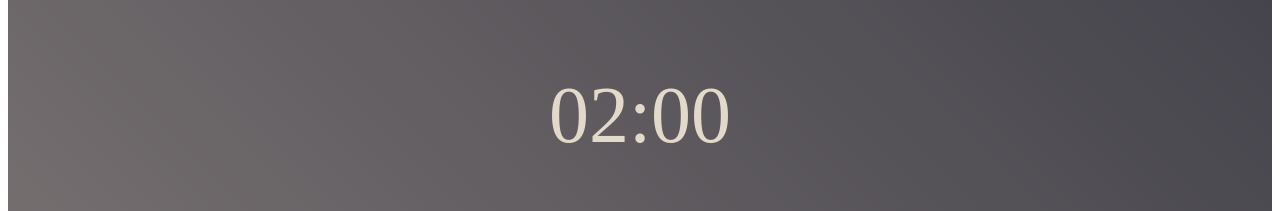
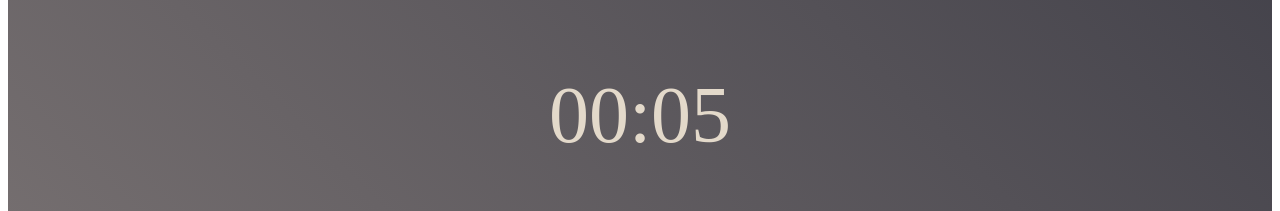
Before and after one commit to rschulzongithub/permanent-efforts, a React (Create React App) app: page / in a window 1280 px wide. Shown: the part 226-437 px from the top of the page. Built offline with nearby package versions, Linux system fonts and the light colour scheme.

Commit message:
Timer stops if zero

```diff
--- a/src/Timer.js
+++ b/src/Timer.js
@@ -3,11 +3,13 @@ import styled from 'styled-components/macro'
 import StartButton from './StartButton'
 
 export default function Main() {
-  const [seconds, setSeconds] = useState(120)
+  const [seconds, setSeconds] = useState(5)
   const [counting, setCounting] = useState(false)
 
   useEffect(() => {
-    counting && setTimeout(() => setSeconds(seconds - 1), 1000)
+    seconds === 0
+      ? clearTimeout()
+      : counting && setTimeout(() => setSeconds(seconds - 1), 1000)
   }, [seconds, counting])
 
   function countDownTimeFormat(seconds) {
```
